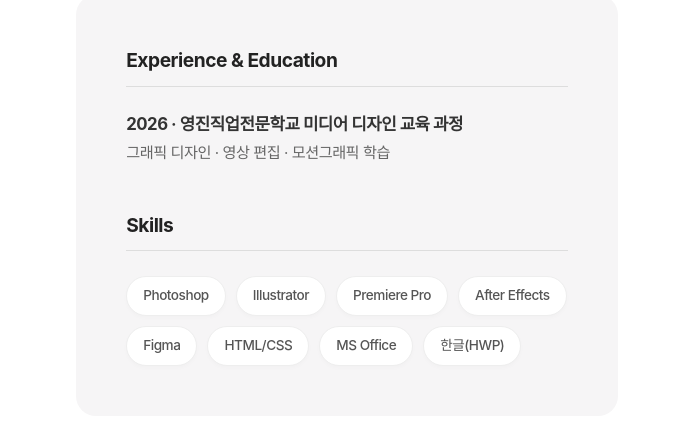
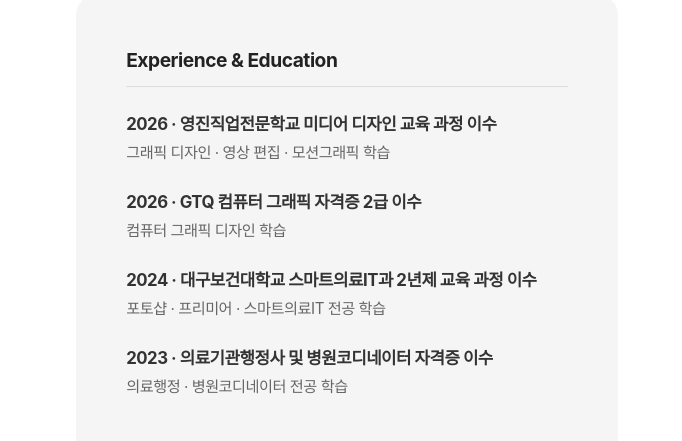
Before and after one commit to soldier121411/soldier121411.github.io, a plain HTML site: page index.html in a window 1280 px wide. Shown: the part 925-1366 px from the top of the page, 598-1280 px from the left. Drawn offline with Linux system fonts and the light colour scheme; a web font is replaced by a local one.

Commit message:
Add files via upload

```diff
--- a/index.html
+++ b/index.html
@@ -67,7 +67,7 @@
         <div class="history-block">
           <h4>Experience & Education</h4>
           <ul>
-            <li><strong>2026 · 영진직업전문학교 미디어 디자인 교육 과정</strong>그래픽 디자인 · 영상 편집 · 모션그래픽 학습</li></ul>
+            <li><strong>2026 · 영진직업전문학교 미디어 디자인 교육 과정 이수</strong>그래픽 디자인 · 영상 편집 · 모션그래픽 학습</li><li><strong>2026 · GTQ 컴퓨터 그래픽 자격증 2급 이수</strong>컴퓨터 그래픽 디자인 학습</li><li><strong>2024 · 대구보건대학교 스마트의료IT과 2년제 교육 과정 이수</strong>포토샵 · 프리미어 · 스마트의료IT 전공 학습</li><li><strong>2023 · 의료기관행정사 및 병원코디네이터 자격증 이수</strong>의료행정 · 병원코디네이터 전공 학습</li></ul>
         </div>
         <div class="skill-block">
           <h4>Skills</h4>
```
